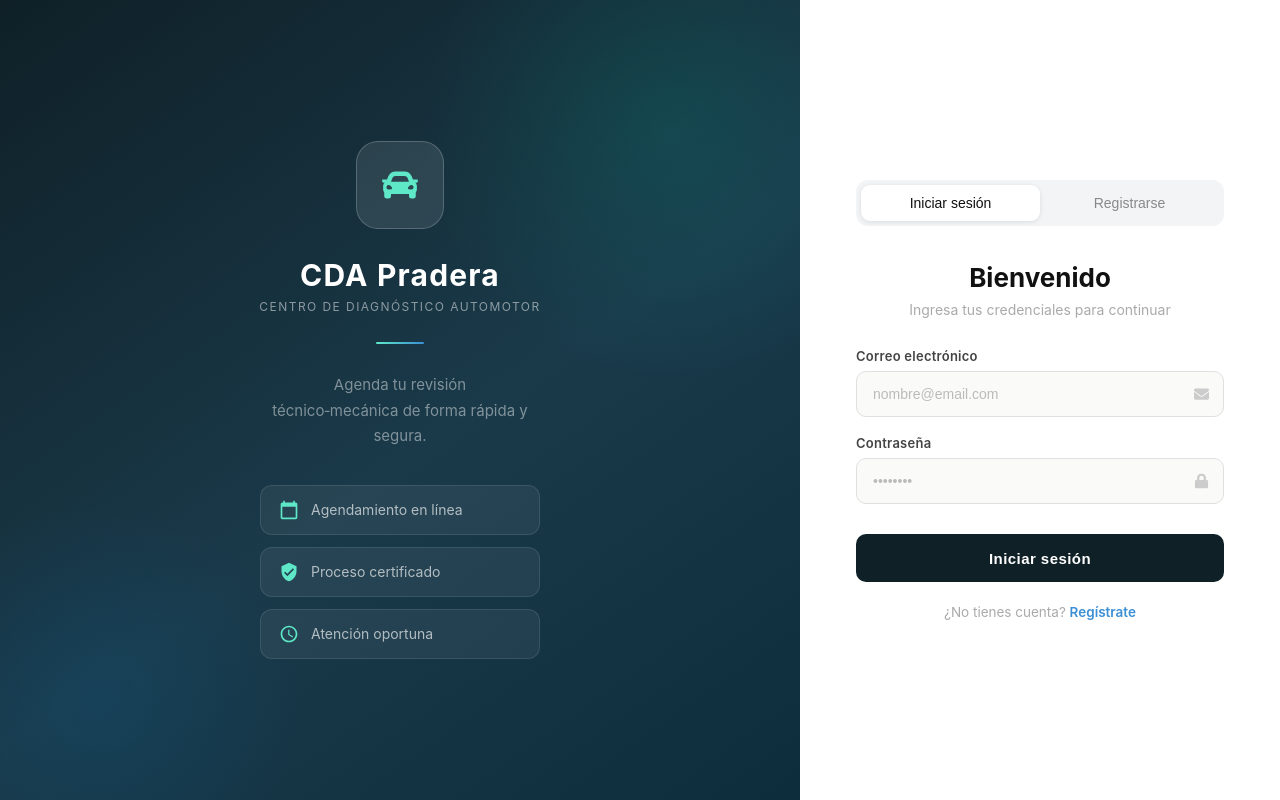
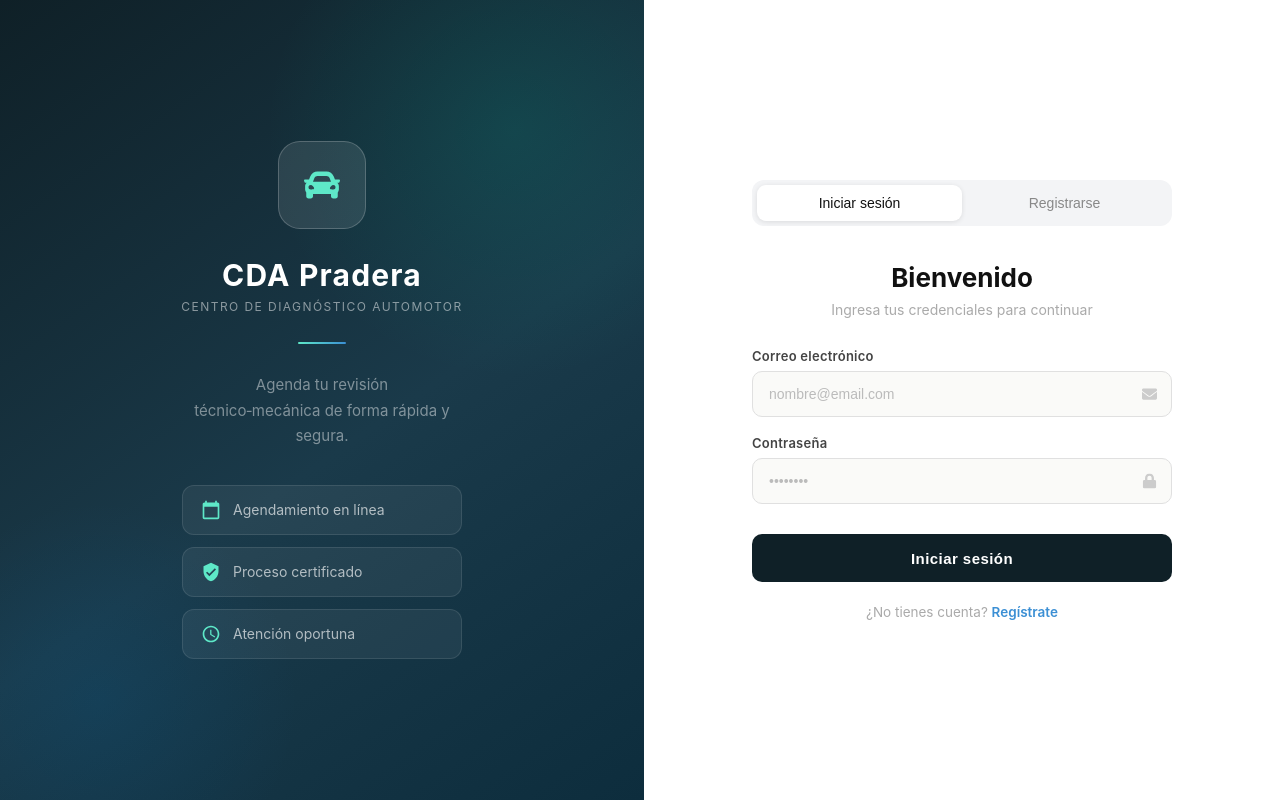
Before and after one commit to andresmdevco/cda-appointment-system-frontend, a React (Create React App) app: page / in a window 1280 px wide. Built offline with nearby package versions, Linux system fonts and the light colour scheme.

Commit message:
style: update LoginRegister.css

```diff
--- a/src/Components/LoginRegister/LoginRegister.css
+++ b/src/Components/LoginRegister/LoginRegister.css
@@ -152,10 +152,9 @@ body {
 
 /* ─── Panel derecho (formulario) ─────────────────── */
 .auth-right {
-  width: 480px;
-  flex-shrink: 0;
+  flex: 1;
+  display: flex;
   background: #ffffff;
-  display: flex;
   flex-direction: column;
   align-items: center;
   justify-content: center;
@@ -166,6 +165,7 @@ body {
 .auth-tabs {
   display: flex;
   width: 100%;
+  max-width: 420px;
   background: #f3f4f6;
   border-radius: 12px;
   padding: 5px;
@@ -194,6 +194,7 @@ body {
 /* Formulario */
 .auth-form {
   width: 100%;
+  max-width: 420px;
 }
 
 .auth-form h1 {
```
